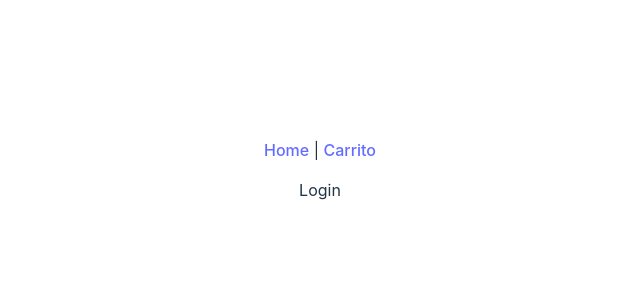
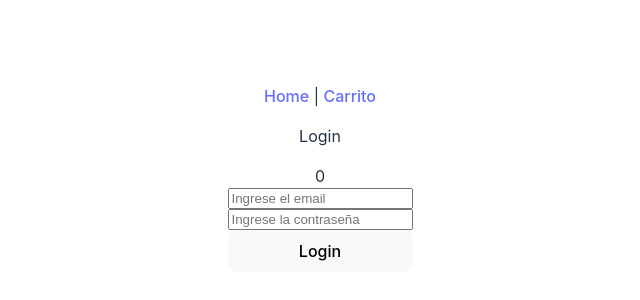
Before and after one commit to Arieljunik/PNT2, a Vue app: page /login in a window 1280 px wide. Shown: the part 222-522 px from the top of the page, without its empty margins (320-960 px from the left). Built offline with nearby package versions, Linux system fonts and the light colour scheme.

Commit message:
agrego logica de login

```diff
--- a/src/components/views/LoginView.vue
+++ b/src/components/views/LoginView.vue
@@ -1,3 +1,45 @@
 <template>
     <p>Login</p>
+    <div class="flex">
+        {{ store.currentUser }}
+        <input
+            v-model="email"
+            type="text"
+            placeholder="Ingrese el email"
+        >
+        <input
+            v-model="password"
+            type="password"
+            placeholder="Ingrese la contraseña"
+        >
+        <button @click="() => handleLogin({email, password})">
+            Login
+        </button>
+    </div>
 </template>
+<script setup>
+import { ref } from 'vue';
+import axios from 'axios';
+import { useUserStore } from '../../stores/UserStore';
+const store = useUserStore()
+const email = ref("")
+const password = ref("")
+
+const handleLogin = async (user) => {
+    const users = await (await axios.get('https://www.mockachino.com/1b143c6b-6b18-43/users')).data.users
+
+    //ESTO NO FUNCIONA
+    if(await users.find((u) => user.email == u.email && user.password == u.password)){
+        store.login(user)
+
+    } else {
+        console.log('NO se encontro al usuario!');
+    }
+}
+</script>
+<style>
+.flex {
+    display: flex;
+    flex-direction: column;
+}
+</style>
--- /dev/null
+++ b/src/stores/UserStore.js
@@ -0,0 +1,20 @@
+import { defineStore } from "pinia";
+import { ref, computed } from "vue";
+
+export const useUserStore = defineStore('userStore', () => {
+    //State
+    const _currentUser = ref(0)
+
+    //Getter
+    const currentUser = computed(() => _currentUser.value)
+
+    //Action
+    //ESTO NO FUNCIONA (login)
+    const login = (user) => {
+        _currentUser = user
+    }
+
+    const isUserAutenticated = computed(() => _currentUser.value != null)
+
+    return {currentUser, isUserAutenticated, login}
+})
```
